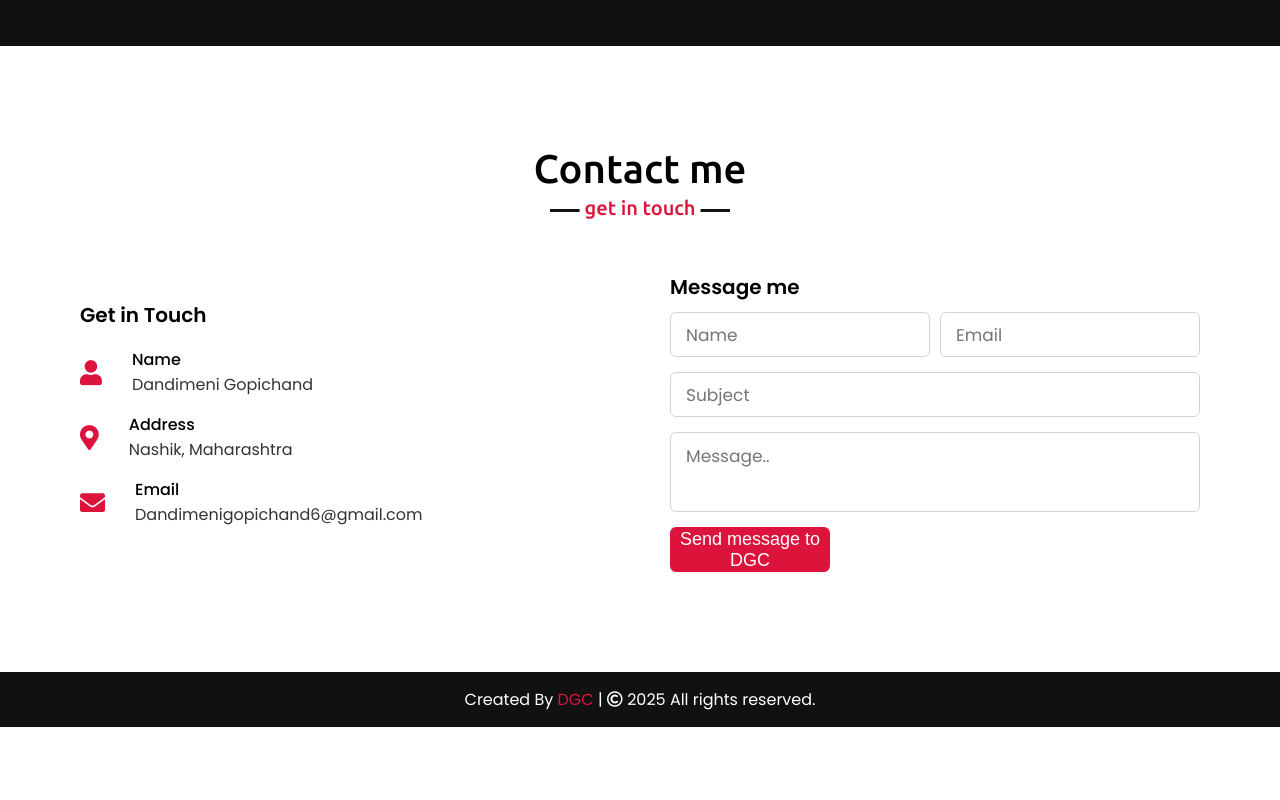
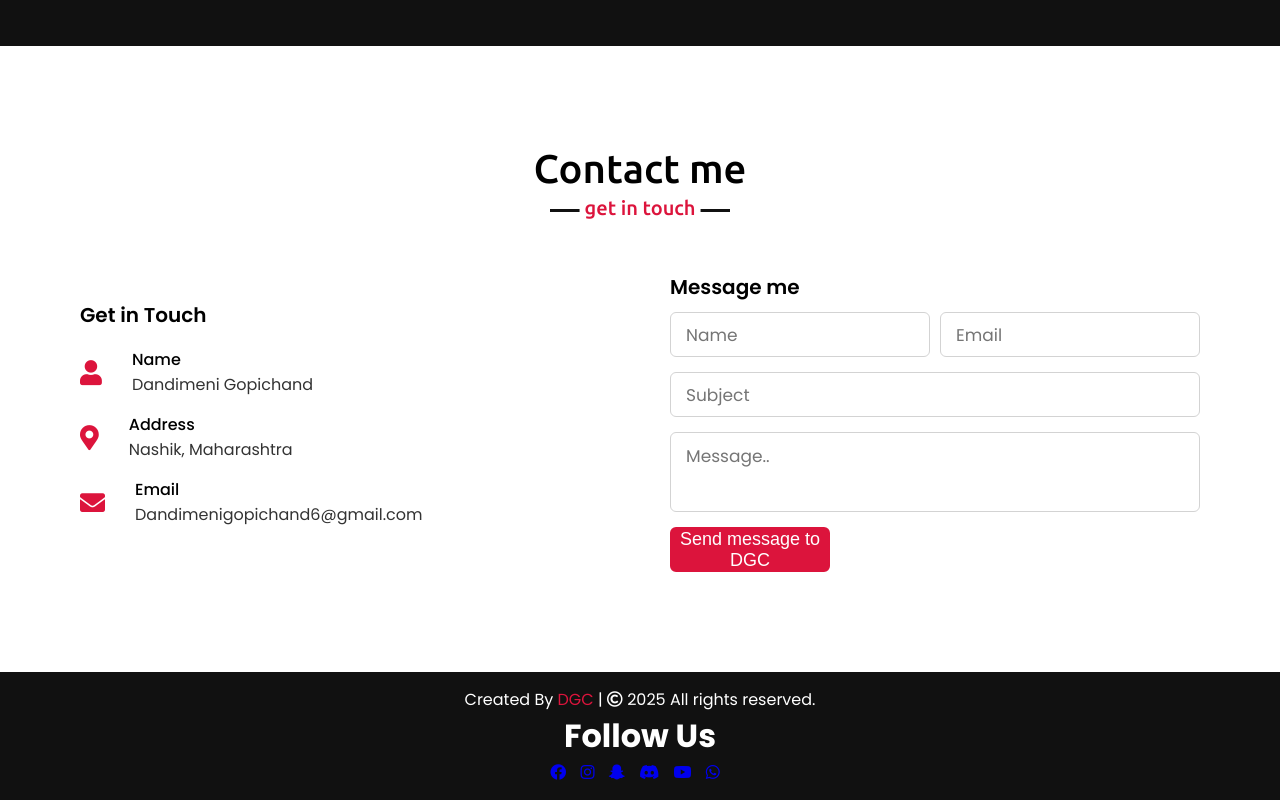
Before and after one commit to Gooichand/Gooichand.github.io, a plain HTML site: page index.html in a window 1280 px wide. Shown: the part 5048-5848 px from the top of the page. Before the commit the page ends 5775 px from the top, so only its background shows below. Drawn offline with nearby package versions, Linux system fonts and the light colour scheme.

Commit message:
Update index.html

```diff
--- a/index.html
+++ b/index.html
@@ -396,6 +396,42 @@
     <!-- footer section start -->
     <footer>
         <span>Created By <a> DGC </a> | <span class="far fa-copyright"></span> 2025 All rights reserved.</span>
+        <!-- Social Media Links Section -->
+<div class="social-media">
+    <h1>Follow Us</h1>
+    <ul style="list-style-type: none; padding: 0;">
+        <li style="display: inline; margin-right: 10px;">
+            <a href="https://www.facebook.com/GopiChandg.cmar3/" target="_blank" title="Facebook">
+                <i class="fab fa-facebook"></i>
+            </a>
+        </li>
+        <li style="display: inline; margin-right: 10px;">
+            <a href="https://www.instagram.com/mr_un.locker/?hl=en" target="_blank" title="Instagram">
+                <i class="fab fa-instagram"></i>
+            </a>
+        </li>
+        <li style="display: inline; margin-right: 10px;">
+            <a href="https://www.snapchat.com/add/gopic2153" target="_blank" title="Snapchat">
+                <i class="fab fa-snapchat-ghost"></i>
+            </a>
+        </li>
+        <li style="display: inline; margin-right: 10px;">
+            <a href="https://discord.com/users/gopichand5568" target="_blank" title="Discord">
+                <i class="fab fa-discord"></i>
+            </a>
+        </li>
+        <li style=" display: inline; margin-right: 10px;">
+            <a href="https://www.youtube.com/@DGC714" target="_blank" title="YouTube">
+                <i class="fab fa-youtube"></i>
+            </a>
+        </li>
+        <li style="display: inline; margin-right: 10px;">
+            <a href="https://wa.me/+919390606393" target="_blank" title="WhatsApp">
+                <i class="fab fa-whatsapp"></i>
+            </a>
+        </li>
+    </ul>
+</div>
     </footer>
     <script src="script.js"></script>
 </body>
```
